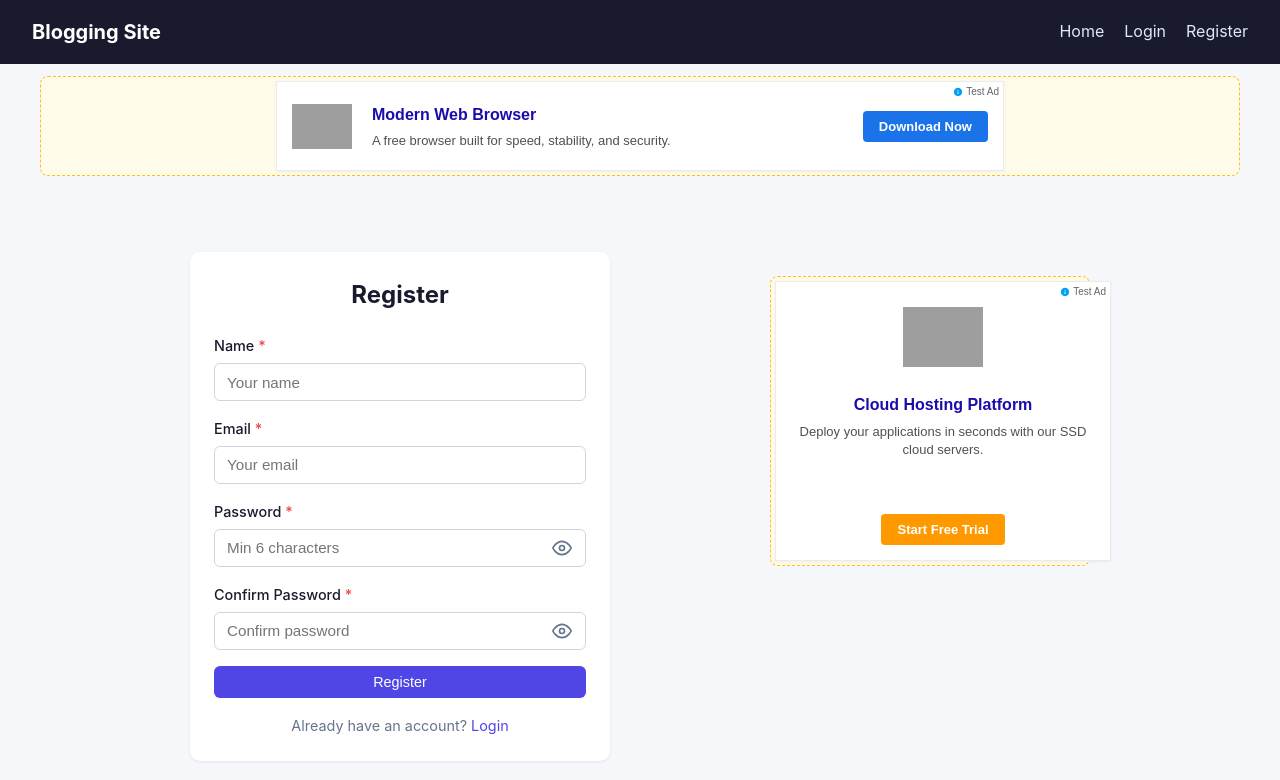
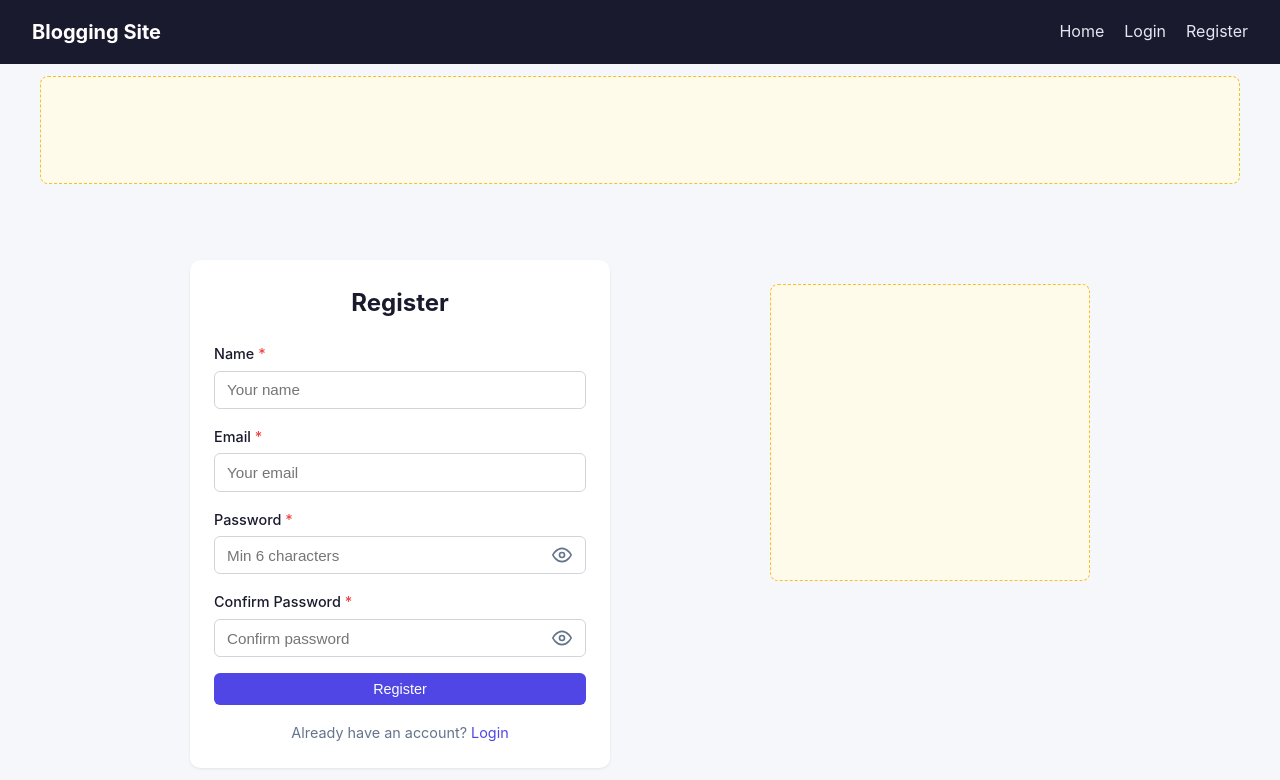
Before and after one commit to PradumShukla8188/Tech-Round-Frontend, a React (Create React App) app: page /register in a window 1280 px wide. Shown: the top 780 px of the page. Built offline with nearby package versions, Linux system fonts and the light colour scheme; no server answers; grey boxes are pictures that could not be loaded.

Commit message:
fixessssss

```diff
--- a/src/components/ads/adManager.js
+++ b/src/components/ads/adManager.js
@@ -3,13 +3,11 @@ import {
   AD_TEST_MODE,
   AD_SLOTS,
   TEST_ACTIVE_PLACEMENTS,
-  MAX_TEST_ADS,
   getAdDimensions,
 } from './adConfig';
 
 const initializedPlacements = new Set();
 let scriptReadyPromise = null;
-let gptScriptReadyPromise = null;
 let pushCount = 0;
 
 function waitForAdSenseScript() {
@@ -43,68 +41,6 @@ function waitForAdSenseScript() {
   return scriptReadyPromise;
 }
 
-const MOCK_CREATIVES = [
-  {
-    title: 'Modern Web Browser',
-    desc: 'A free browser built for speed, stability, and security.',
-    cta: 'Download Now',
-    img: 'https://upload.wikimedia.org/wikipedia/commons/e/e1/Google_Chrome_icon_%28February_2022%29.svg',
-    color: '#1a73e8',
-  },
-  {
-    title: 'Cloud Hosting Platform',
-    desc: 'Deploy your applications in seconds with our SSD cloud servers.',
-    cta: 'Start Free Trial',
-    img: 'https://upload.wikimedia.org/wikipedia/commons/9/93/Amazon_Web_Services_Logo.svg',
-    color: '#ff9900',
-  },
-  {
-    title: 'Learn React Native',
-    desc: 'Master cross-platform mobile development today.',
-    cta: 'Enroll Course',
-    img: 'https://upload.wikimedia.org/wikipedia/commons/a/a7/React-icon.svg',
-    color: '#61dafb',
-  },
-  {
-    title: 'Secure VPN Service',
-    desc: 'Protect your privacy online with military-grade encryption.',
-    cta: 'Get 50% Off',
-    img: 'https://upload.wikimedia.org/wikipedia/commons/thumb/2/2f/Lock_icon_blue.svg/512px-Lock_icon_blue.svg.png',
-    color: '#10b981',
-  }
-];
-
-function renderMockRichAd(container, width, height, placement) {
-  const hash = placement.split('').reduce((acc, char) => acc + char.charCodeAt(0), 0);
-  const ad = MOCK_CREATIVES[hash % MOCK_CREATIVES.length];
-  const isHorizontal = width > height && width >= 400;
-
-  container.innerHTML = `
-    <div style="width:${width}px; height:${height}px; box-sizing:border-box; border:1px solid #ebebeb; background:#fff; font-family:Arial,sans-serif; position:relative; overflow:hidden; display:flex; ${isHorizontal ? 'flex-direction:row; align-items:center;' : 'flex-direction:column; align-items:center; justify-content:center;'} padding:15px; cursor:pointer; margin: 0 auto; box-shadow: 0 1px 3px rgba(0,0,0,0.05);">
-
-      <!-- AdChoice Badge -->
-      <div style="position:absolute; top:0; right:0; background:rgba(255,255,255,0.9); padding:2px 4px; font-size:10px; color:#666; border-bottom-left-radius:3px; display:flex; align-items:center; gap:3px; z-index:10;">
-        <svg width="10" height="10" viewBox="0 0 24 24" fill="#00a1f1"><path d="M12 2C6.48 2 2 6.48 2 12s4.48 10 10 10 10-4.48 10-10S17.52 2 12 2zm1 15h-2v-6h2v6zm0-8h-2V7h2v2z"/></svg>
-        Test Ad
-      </div>
-
-      <img src="${ad.img}" style="width:${isHorizontal ? '60px' : '80px'}; height:${isHorizontal ? '60px' : '80px'}; object-fit:contain; margin:${isHorizontal ? '0 20px 0 0' : '0 0 15px 0'};" />
-
-      <div style="flex:1; text-align:${isHorizontal ? 'left' : 'center'};">
-        <div style="font-size:16px; font-weight:bold; color:#1a0dab; margin-bottom:5px;">${ad.title}</div>
-        <div style="font-size:13px; color:#4d5156; line-height:1.4; margin-bottom:${isHorizontal ? '0' : '15px'};">${ad.desc}</div>
-      </div>
-
-      <div style="margin-top:${isHorizontal ? '0' : '5px'}; margin-left:${isHorizontal ? '15px' : '0'};">
-        <button style="background:${ad.color}; color:#fff; border:none; padding:8px 16px; border-radius:4px; font-weight:bold; font-size:13px; cursor:pointer; width:${isHorizontal ? 'auto' : '100%'}; max-width:200px;">
-          ${ad.cta}
-        </button>
-      </div>
-
-    </div>
-  `;
-}
-
 function waitForContainerWidth(container, maxWaitMs = 8000) {
   return new Promise((resolve, reject) => {
     const started = Date.now();
@@ -127,29 +63,20 @@ function waitForContainerWidth(container, maxWaitMs = 8000) {
 }
 
 export function isPlacementEnabled(placement) {
-  if (AD_TEST_MODE) return true; // Enable globally for testing
   if (!GOOGLE_AD_CLIENT || !AD_SLOTS[placement]) return false;
+  if (AD_TEST_MODE) return TEST_ACTIVE_PLACEMENTS.includes(placement);
   return true;
 }
 
 export function mountAdUnit(placement, container) {
   if (!container || !isPlacementEnabled(placement)) return false;
 
-  // Prevent re-mounting in the exact same DOM node
   if (container.dataset.adStatus === 'filled') return false;
 
-  // Track initialization but allow re-rendering on page changes
   initializedPlacements.add(placement);
 
   const { width, height } = getAdDimensions(placement);
   container.innerHTML = '';
-
-  if (AD_TEST_MODE) {
-    renderMockRichAd(container, width, height, placement);
-    container.dataset.adStatus = 'filled';
-    pushCount += 1;
-    return true;
-  }
 
   const ins = document.createElement('ins');
   ins.className = 'adsbygoogle';
@@ -160,11 +87,13 @@ export function mountAdUnit(placement, container) {
   ins.setAttribute('data-ad-client', GOOGLE_AD_CLIENT);
   ins.setAttribute('data-ad-slot', AD_SLOTS[placement]);
 
+  if (AD_TEST_MODE) {
+    ins.setAttribute('data-adtest', 'on');
+  }
+
   container.appendChild(ins);
 
   const pushAd = () => {
-    if (pushCount >= MAX_TEST_ADS && AD_TEST_MODE) return;
-
     try {
       (window.adsbygoogle = window.adsbygoogle || []).push({});
       container.dataset.adStatus = 'filled';
```
